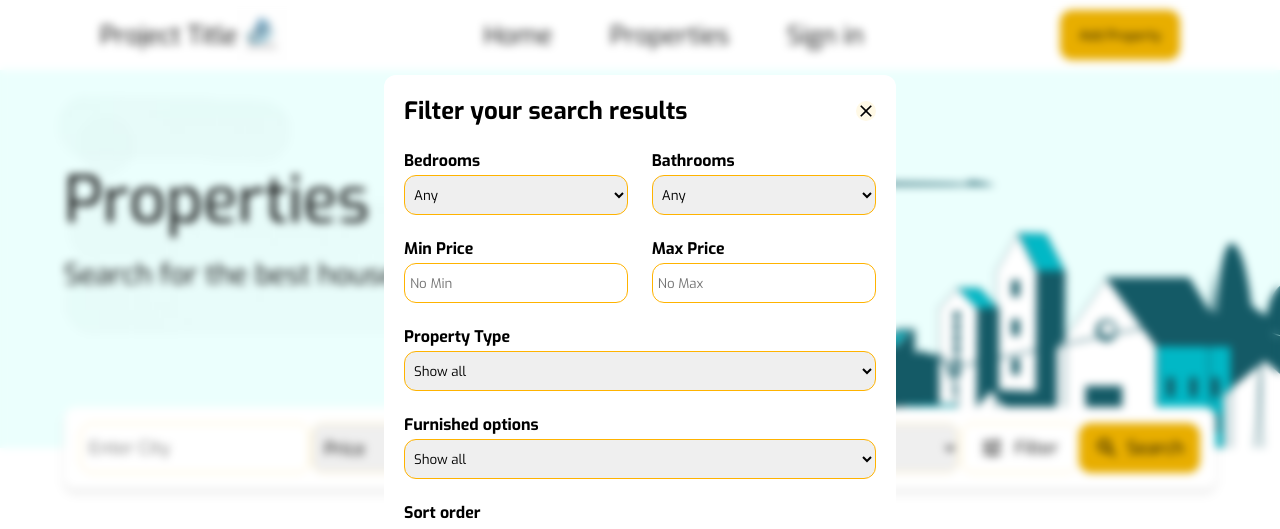
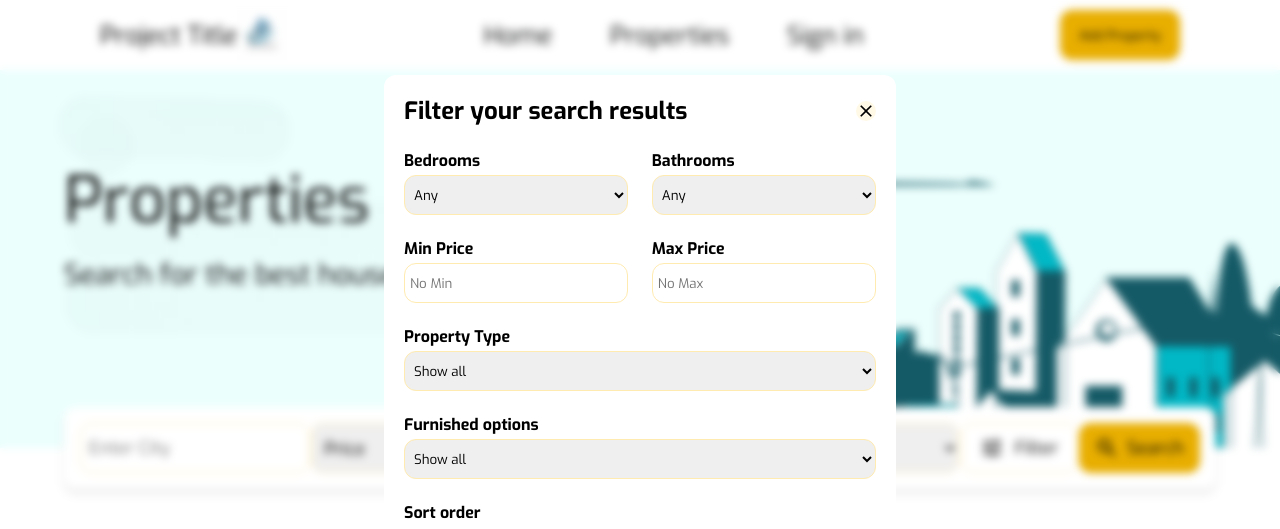
Before and after one commit to AhmedAmgadElsharkawy/Real-Estate-Property-Management, a React (Vite) app in the folder client/: page /properties in a window 1280 px wide. Both pictures are taken after a click on the button "Filter". Shown: the top 529 px of the page. Built offline with nearby package versions, Linux system fonts and the light colour scheme.

Commit message:
update filter overlay style

```diff
--- a/client/src/components/Filter Search/FilterSearch.module.css
+++ b/client/src/components/Filter Search/FilterSearch.module.css
@@ -73,7 +73,7 @@
     height: 40px;
     width: 100%;
     border-radius: 12px;
-    border: 1px solid #FFB300;
+    border: 1.5px solid #FFEBB0;
     text-indent: 5px;
     cursor: pointer;
 }
@@ -90,7 +90,7 @@
     height: 40px;
     width: 100%;
     border-radius: 12px;
-    border: 1px solid #FFB300;
+    border: 1.5px solid #FFEBB0;
     text-indent: 5px;
     cursor: pointer;
 }
--- a/client/src/pages/Properties/Properties.module.css
+++ b/client/src/pages/Properties/Properties.module.css
@@ -56,7 +56,7 @@
 .searchComponent{
     height: 50px;
     padding: 12px 8px;
-    border: solid 1px #FFEBB0;
+    border: solid 1.5px #FFEBB0;
     border-radius: 12px;
     font-weight: 400;
     font-size: 18px;
@@ -97,7 +97,7 @@
 .submitButton:hover{
     cursor: pointer;
     background-color: white;
-    border:1px solid #E8AE00;
+    border:1.5px solid #E8AE00;
 }
 
 .filterButton{
```
